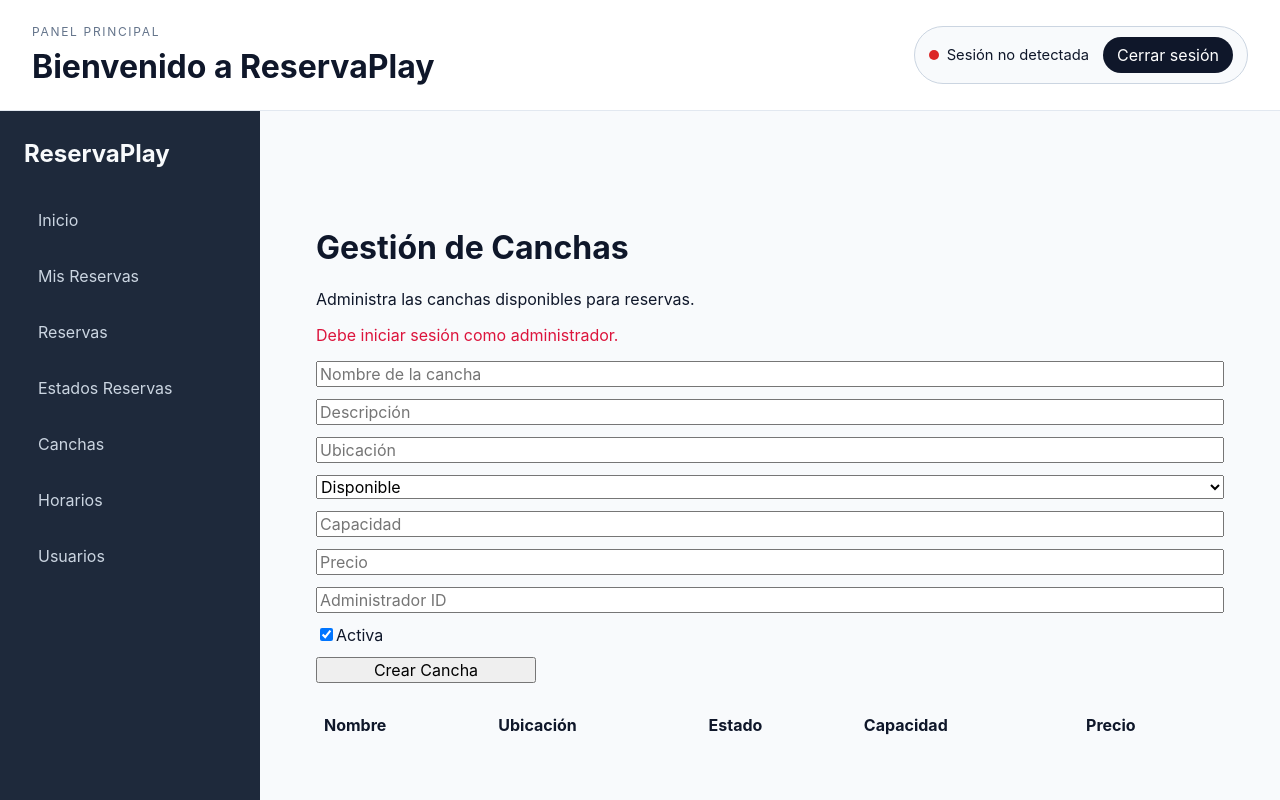
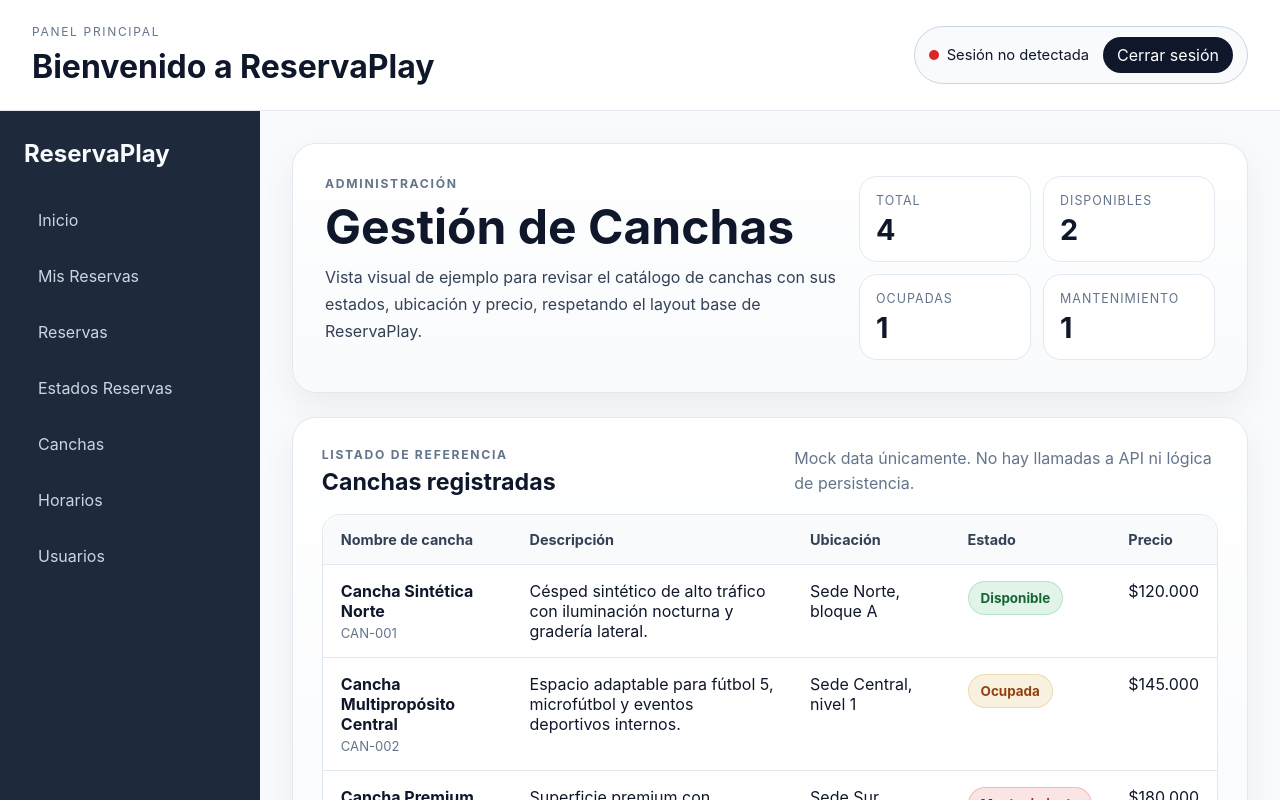
Before and after one commit to leidyrojas423-coder/ReservaPlay, a Next.js app in the folder frontend/: page /admin/canchas in a window 1280 px wide. Shown: the top 800 px of the page. Built offline with nearby package versions, Linux system fonts and the light colour scheme.

Commit message:
feat(frontend): implementar gestion visual de canchas

```diff
--- /dev/null
+++ b/frontend/app/admin/canchas/page.module.css
@@ -0,0 +1,269 @@
+.page {
+  display: grid;
+  gap: 24px;
+}
+
+.hero,
+.panel {
+  border: 1px solid #e2e8f0;
+  border-radius: 24px;
+  background: linear-gradient(180deg, #ffffff 0%, #f8fafc 100%);
+  box-shadow: 0 14px 34px rgba(15, 23, 42, 0.06);
+}
+
+.hero {
+  padding: clamp(1.4rem, 3vw, 2rem);
+  display: grid;
+  gap: 20px;
+  grid-template-columns: minmax(0, 1.3fr) minmax(260px, 0.9fr);
+  align-items: start;
+}
+
+.hero__copy {
+  display: grid;
+  gap: 12px;
+}
+
+.eyebrow,
+.panel__eyebrow {
+  margin: 0;
+  text-transform: uppercase;
+  letter-spacing: 0.14em;
+  font-size: 0.76rem;
+  font-weight: 700;
+  color: #64748b;
+}
+
+.title {
+  margin: 0;
+  font-size: clamp(2rem, 4vw, 3rem);
+  line-height: 1.02;
+  color: #0f172a;
+}
+
+.description {
+  margin: 0;
+  max-width: 64ch;
+  color: #334155;
+  line-height: 1.7;
+}
+
+.hero__summary {
+  display: grid;
+  grid-template-columns: repeat(2, minmax(0, 1fr));
+  gap: 12px;
+}
+
+.hero__summary article {
+  padding: 16px;
+  border-radius: 18px;
+  border: 1px solid #e2e8f0;
+  background: #ffffff;
+}
+
+.hero__summary span {
+  display: block;
+  margin-bottom: 8px;
+  font-size: 0.78rem;
+  text-transform: uppercase;
+  letter-spacing: 0.08em;
+  color: #64748b;
+}
+
+.hero__summary strong {
+  font-size: 1.8rem;
+  line-height: 1;
+  color: #0f172a;
+}
+
+.panel {
+  padding: clamp(1.2rem, 2.8vw, 1.8rem);
+  display: grid;
+  gap: 18px;
+}
+
+.panel__header {
+  display: flex;
+  justify-content: space-between;
+  align-items: end;
+  gap: 16px;
+  flex-wrap: wrap;
+}
+
+.panel__title {
+  margin: 6px 0 0;
+  font-size: 1.45rem;
+  color: #0f172a;
+}
+
+.panel__note {
+  margin: 0;
+  max-width: 42ch;
+  color: #64748b;
+  line-height: 1.55;
+}
+
+.tableWrap {
+  overflow-x: auto;
+  border-radius: 18px;
+  border: 1px solid #e2e8f0;
+  background: #ffffff;
+}
+
+.table {
+  width: 100%;
+  min-width: 860px;
+  border-collapse: collapse;
+}
+
+.table th,
+.table td {
+  padding: 16px 18px;
+  border-bottom: 1px solid #e2e8f0;
+  text-align: left;
+  vertical-align: top;
+}
+
+.table th {
+  background: #f8fafc;
+  color: #334155;
+  font-size: 0.9rem;
+  font-weight: 700;
+}
+
+.table tbody tr:hover {
+  background: #f8fafc;
+}
+
+.primaryCell {
+  display: grid;
+  gap: 4px;
+}
+
+.primaryCell strong {
+  color: #0f172a;
+  font-size: 1rem;
+}
+
+.primaryCell span {
+  color: #64748b;
+  font-size: 0.82rem;
+}
+
+.badge {
+  display: inline-flex;
+  align-items: center;
+  justify-content: center;
+  padding: 8px 12px;
+  border-radius: 999px;
+  font-size: 0.84rem;
+  font-weight: 700;
+  border: 1px solid transparent;
+  white-space: nowrap;
+}
+
+.badgeDisponible {
+  background: rgba(22, 163, 74, 0.12);
+  color: #166534;
+  border-color: rgba(22, 163, 74, 0.22);
+}
+
+.badgeOcupada {
+  background: rgba(202, 138, 4, 0.12);
+  color: #92400e;
+  border-color: rgba(202, 138, 4, 0.22);
+}
+
+.badgeMantenimiento {
+  background: rgba(220, 38, 38, 0.12);
+  color: #991b1b;
+  border-color: rgba(220, 38, 38, 0.22);
+}
+
+.mobileCards {
+  display: none;
+  gap: 14px;
+}
+
+.card {
+  padding: 16px;
+  border-radius: 18px;
+  border: 1px solid #e2e8f0;
+  background: #ffffff;
+  display: grid;
+  gap: 12px;
+}
+
+.card__head {
+  display: flex;
+  justify-content: space-between;
+  gap: 12px;
+  align-items: start;
+}
+
+.card__head p {
+  margin: 0 0 4px;
+  color: #64748b;
+  font-size: 0.82rem;
+}
+
+.card__head h3 {
+  margin: 0;
+  font-size: 1.1rem;
+  color: #0f172a;
+}
+
+.card__description {
+  margin: 0;
+  color: #334155;
+  line-height: 1.65;
+}
+
+.card__meta {
+  margin: 0;
+  display: grid;
+  gap: 12px;
+}
+
+.card__meta div {
+  padding-top: 12px;
+  border-top: 1px solid #e2e8f0;
+}
+
+.card__meta dt {
+  margin-bottom: 4px;
+  color: #64748b;
+  font-size: 0.78rem;
+  text-transform: uppercase;
+  letter-spacing: 0.08em;
+}
+
+.card__meta dd {
+  margin: 0;
+  color: #0f172a;
+  line-height: 1.55;
+}
+
+@media (max-width: 960px) {
+  .hero {
+    grid-template-columns: 1fr;
+  }
+
+  .hero__summary {
+    grid-template-columns: repeat(4, minmax(0, 1fr));
+  }
+}
+
+@media (max-width: 760px) {
+  .hero__summary {
+    grid-template-columns: repeat(2, minmax(0, 1fr));
+  }
+
+  .tableWrap {
+    display: none;
+  }
+
+  .mobileCards {
+    display: grid;
+  }
+}
--- a/frontend/app/admin/canchas/page.tsx
+++ b/frontend/app/admin/canchas/page.tsx
@@ -1,212 +1,181 @@
 'use client';
 
-import { useEffect, useState } from 'react';
-import { getStoredAuthToken } from '../../../lib/auth';
+import styles from './page.module.css';
 
-interface Cancha {
+type EstadoCancha = 'Disponible' | 'Ocupada' | 'Mantenimiento';
+
+type CanchaMock = {
   id: string;
   nombre: string;
-  descripcion?: string;
+  descripcion: string;
   ubicacion: string;
-  estado: string;
-  capacidad?: number;
-  precio?: number;
-  activo: boolean;
-  administradorId?: string;
-}
+  estado: EstadoCancha;
+  precio: string;
+};
+
+const canchas: CanchaMock[] = [
+  {
+    id: 'CAN-001',
+    nombre: 'Cancha Sintética Norte',
+    descripcion: 'Césped sintético de alto tráfico con iluminación nocturna y gradería lateral.',
+    ubicacion: 'Sede Norte, bloque A',
+    estado: 'Disponible',
+    precio: '$120.000',
+  },
+  {
+    id: 'CAN-002',
+    nombre: 'Cancha Multipropósito Central',
+    descripcion: 'Espacio adaptable para fútbol 5, microfútbol y eventos deportivos internos.',
+    ubicacion: 'Sede Central, nivel 1',
+    estado: 'Ocupada',
+    precio: '$145.000',
+  },
+  {
+    id: 'CAN-003',
+    nombre: 'Cancha Premium Sur',
+    descripcion: 'Superficie premium con cerramiento completo y zona de hidratación cercana.',
+    ubicacion: 'Sede Sur, módulo deportivo',
+    estado: 'Mantenimiento',
+    precio: '$180.000',
+  },
+  {
+    id: 'CAN-004',
+    nombre: 'Cancha Mixta Oriente',
+    descripcion: 'Perfecta para reservas rápidas de grupos pequeños con acceso controlado.',
+    ubicacion: 'Sede Oriente, acceso principal',
+    estado: 'Disponible',
+    precio: '$110.000',
+  },
+];
+
+const estadoMetadata: Record<EstadoCancha, { label: string; className: string }> = {
+  Disponible: { label: 'Disponible', className: styles.badgeDisponible },
+  Ocupada: { label: 'Ocupada', className: styles.badgeOcupada },
+  Mantenimiento: { label: 'Mantenimiento', className: styles.badgeMantenimiento },
+};
+
+const resumen = {
+  total: canchas.length,
+  disponibles: canchas.filter((cancha) => cancha.estado === 'Disponible').length,
+  ocupadas: canchas.filter((cancha) => cancha.estado === 'Ocupada').length,
+  mantenimiento: canchas.filter((cancha) => cancha.estado === 'Mantenimiento').length,
+};
 
 export default function AdminCanchasPage() {
-  const [canchas, setCanchas] = useState<Cancha[]>([]);
-  const [loading, setLoading] = useState(true);
-  const [error, setError] = useState('');
-  const [success, setSuccess] = useState('');
-  const [form, setForm] = useState({
-    nombre: '',
-    descripcion: '',
-    ubicacion: '',
-    estado: 'Disponible',
-    capacidad: '',
-    precio: '',
-    administradorId: '',
-    activo: true,
-  });
+  return (
+    <main className={styles.page}>
+      <section className={styles.hero} aria-labelledby="gestion-canchas-title">
+        <div className={styles.hero__copy}>
+          <p className={styles.eyebrow}>Administración</p>
+          <h1 id="gestion-canchas-title" className={styles.title}>
+            Gestión de Canchas
+          </h1>
+          <p className={styles.description}>
+            Vista visual de ejemplo para revisar el catálogo de canchas con sus estados,
+            ubicación y precio, respetando el layout base de ReservaPlay.
+          </p>
+        </div>
 
-  const token = getStoredAuthToken();
+        <div className={styles.hero__summary} aria-label="Resumen de canchas">
+          <article>
+            <span>Total</span>
+            <strong>{resumen.total}</strong>
+          </article>
+          <article>
+            <span>Disponibles</span>
+            <strong>{resumen.disponibles}</strong>
+          </article>
+          <article>
+            <span>Ocupadas</span>
+            <strong>{resumen.ocupadas}</strong>
+          </article>
+          <article>
+            <span>Mantenimiento</span>
+            <strong>{resumen.mantenimiento}</strong>
+          </article>
+        </div>
+      </section>
 
-  const cargarCanchas = async () => {
-    if (!token) {
-      setError('Debe iniciar sesión como administrador.');
-      setLoading(false);
-      return;
-    }
+      <section className={styles.panel} aria-labelledby="canchas-table-title">
+        <div className={styles.panel__header}>
+          <div>
+            <p className={styles.panel__eyebrow}>Listado de referencia</p>
+            <h2 id="canchas-table-title" className={styles.panel__title}>
+              Canchas registradas
+            </h2>
+          </div>
+          <p className={styles.panel__note}>
+            Mock data únicamente. No hay llamadas a API ni lógica de persistencia.
+          </p>
+        </div>
 
-    setLoading(true);
-    setError('');
+        <div className={styles.tableWrap}>
+          <table className={styles.table} aria-label="Tabla de gestión de canchas">
+            <thead>
+              <tr>
+                <th>Nombre de cancha</th>
+                <th>Descripción</th>
+                <th>Ubicación</th>
+                <th>Estado</th>
+                <th>Precio</th>
+              </tr>
+            </thead>
+            <tbody>
+              {canchas.map((cancha) => {
+                const meta = estadoMetadata[cancha.estado];
 
-    try {
-      const response = await fetch('http://localhost:3000/canchas', {
-        headers: {
-          Authorization: `Bearer ${token}`,
-        },
-      });
+                return (
+                  <tr key={cancha.id}>
+                    <td>
+                      <div className={styles.primaryCell}>
+                        <strong>{cancha.nombre}</strong>
+                        <span>{cancha.id}</span>
+                      </div>
+                    </td>
+                    <td>{cancha.descripcion}</td>
+                    <td>{cancha.ubicacion}</td>
+                    <td>
+                      <span className={`${styles.badge} ${meta.className}`}>{meta.label}</span>
+                    </td>
+                    <td>{cancha.precio}</td>
+                  </tr>
+                );
+              })}
+            </tbody>
+          </table>
+        </div>
 
-      if (!response.ok) {
-        const data = await response.json();
-        throw new Error(data.message || 'No se pudieron cargar las canchas');
-      }
+        <div className={styles.mobileCards} aria-label="Tarjetas de canchas">
+          {canchas.map((cancha) => {
+            const meta = estadoMetadata[cancha.estado];
 
-      const data = await response.json();
-      setCanchas(data);
-    } catch (err: unknown) {
-      setError(err instanceof Error ? err.message : 'Error inesperado');
-    } finally {
-      setLoading(false);
-    }
-  };
+            return (
+              <article key={cancha.id} className={styles.card}>
+                <div className={styles.card__head}>
+                  <div>
+                    <p>{cancha.id}</p>
+                    <h3>{cancha.nombre}</h3>
+                  </div>
+                  <span className={`${styles.badge} ${meta.className}`}>{meta.label}</span>
+                </div>
 
-  useEffect(() => {
-    cargarCanchas();
-  }, []);
+                <p className={styles.card__description}>{cancha.descripcion}</p>
 
-  const handleSubmit = async (e: React.FormEvent) => {
-    e.preventDefault();
-    setError('');
-    setSuccess('');
-
-    if (!token) {
-      setError('Debe iniciar sesión como administrador.');
-      return;
-    }
-
-    try {
-      const response = await fetch('http://localhost:3000/canchas', {
-        method: 'POST',
-        headers: {
-          'Content-Type': 'application/json',
-          Authorization: `Bearer ${token}`,
-        },
-        body: JSON.stringify({
-          nombre: form.nombre,
-          descripcion: form.descripcion,
-          ubicacion: form.ubicacion,
-          estado: form.estado,
-          capacidad: form.capacidad ? Number(form.capacidad) : undefined,
-          precio: form.precio ? Number(form.precio) : undefined,
-          administradorId: form.administradorId,
-          activo: form.activo,
-        }),
-      });
-
-      if (!response.ok) {
-        const data = await response.json();
-        throw new Error(data.message || 'No se pudo crear la cancha');
-      }
-
-      setSuccess('Cancha creada correctamente');
-      setForm({
-        nombre: '',
-        descripcion: '',
-        ubicacion: '',
-        estado: 'Disponible',
-        capacidad: '',
-        precio: '',
-        administradorId: '',
-        activo: true,
-      });
-      await cargarCanchas();
-    } catch (err: unknown) {
-      setError(err instanceof Error ? err.message : 'Error inesperado');
-    }
-  };
-
-  return (
-    <main style={{ maxWidth: 1200, margin: '40px auto', padding: 24 }}>
-      <h1>Gestión de Canchas</h1>
-      <p>Administra las canchas disponibles para reservas.</p>
-
-      {error ? <p style={{ color: 'crimson' }}>{error}</p> : null}
-      {success ? <p style={{ color: 'green' }}>{success}</p> : null}
-
-      <form onSubmit={handleSubmit} style={{ display: 'grid', gap: 12, marginBottom: 24 }}>
-        <input
-          placeholder="Nombre de la cancha"
-          value={form.nombre}
-          onChange={(e) => setForm({ ...form, nombre: e.target.value })}
-          required
-        />
-        <input
-          placeholder="Descripción"
-          value={form.descripcion}
-          onChange={(e) => setForm({ ...form, descripcion: e.target.value })}
-        />
-        <input
-          placeholder="Ubicación"
-          value={form.ubicacion}
-          onChange={(e) => setForm({ ...form, ubicacion: e.target.value })}
-          required
-        />
-        <select value={form.estado} onChange={(e) => setForm({ ...form, estado: e.target.value })}>
-          <option value="Disponible">Disponible</option>
-          <option value="Ocupada">Ocupada</option>
-          <option value="Mantenimiento">Mantenimiento</option>
-        </select>
-        <input
-          type="number"
-          placeholder="Capacidad"
-          value={form.capacidad}
-          onChange={(e) => setForm({ ...form, capacidad: e.target.value })}
-        />
-        <input
-          type="number"
-          placeholder="Precio"
-          value={form.precio}
-          onChange={(e) => setForm({ ...form, precio: e.target.value })}
-        />
-        <input
-          placeholder="Administrador ID"
-          value={form.administradorId}
-          onChange={(e) => setForm({ ...form, administradorId: e.target.value })}
-          required
-        />
-        <label>
-          <input
-            type="checkbox"
-            checked={form.activo}
-            onChange={(e) => setForm({ ...form, activo: e.target.checked })}
-          />
-          Activa
-        </label>
-        <button type="submit" style={{ maxWidth: 220 }}>
-          Crear Cancha
-        </button>
-      </form>
-
-      {loading ? (
-        <p>Cargando canchas...</p>
-      ) : (
-        <table style={{ width: '100%', borderCollapse: 'collapse' }}>
-          <thead>
-            <tr>
-              <th style={{ textAlign: 'left', padding: 8 }}>Nombre</th>
-              <th style={{ textAlign: 'left', padding: 8 }}>Ubicación</th>
-              <th style={{ textAlign: 'left', padding: 8 }}>Estado</th>
-              <th style={{ textAlign: 'left', padding: 8 }}>Capacidad</th>
-              <th style={{ textAlign: 'left', padding: 8 }}>Precio</th>
-            </tr>
-          </thead>
-          <tbody>
-            {canchas.map((cancha) => (
-              <tr key={cancha.id}>
-                <td style={{ padding: 8 }}>{cancha.nombre}</td>
-                <td style={{ padding: 8 }}>{cancha.ubicacion}</td>
-                <td style={{ padding: 8 }}>{cancha.estado}</td>
-                <td style={{ padding: 8 }}>{cancha.capacidad ?? '-'}</td>
-                <td style={{ padding: 8 }}>{cancha.precio ?? '-'}</td>
-              </tr>
-            ))}
-          </tbody>
-        </table>
-      )}
+                <dl className={styles.card__meta}>
+                  <div>
+                    <dt>Ubicación</dt>
+                    <dd>{cancha.ubicacion}</dd>
+                  </div>
+                  <div>
+                    <dt>Precio</dt>
+                    <dd>{cancha.precio}</dd>
+                  </div>
+                </dl>
+              </article>
+            );
+          })}
+        </div>
+      </section>
     </main>
   );
 }
```
